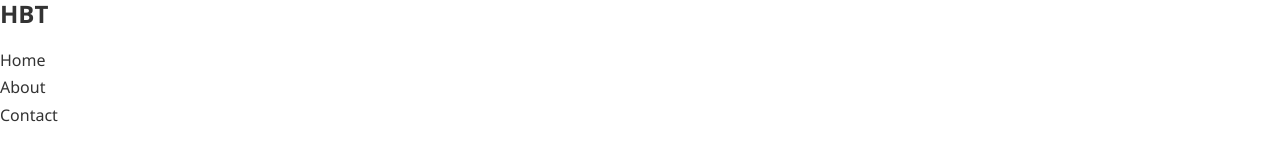
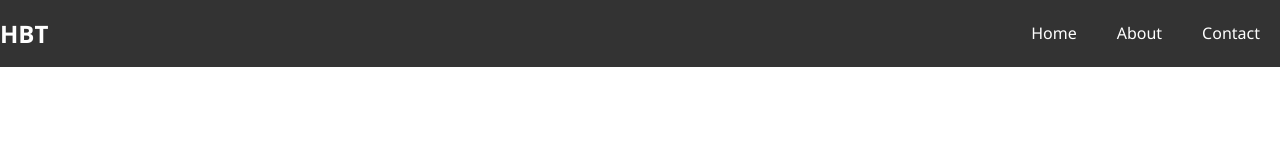
Before and after one commit to Peacesandy/Hotel-Website, a plain HTML site: page index.html in a window 1280 px wide. Drawn offline with Linux system fonts and the light colour scheme; files that its build step writes are made by us from their sources.

Commit message:
finished styling the navbar

```diff
--- a/CSS/style.css
+++ b/CSS/style.css
@@ -18,3 +18,37 @@ a{
 h1,h2,h3{
     padding-bottom: 20px;
 }
+
+p{
+    margin: 10px 0;
+}
+
+/*Navbar*/
+#navbar{
+    background: #333;
+    color: #fff;
+    overflow: auto;
+}
+
+#navbar a {
+    color: #fff;
+}
+
+#navbar h1{
+    float: left;
+    padding-top: 20px;
+}
+
+#navbar ul{
+    list-style: none;
+    float: right;
+}
+
+#navbar ul li{
+    float: left;
+}
+
+#navbar ul li a {
+    display: block;
+    padding: 20px;
+}
--- a/index.html
+++ b/index.html
@@ -5,7 +5,7 @@
     <meta name="viewport" content="width=device-width, initial-scale=1.0">
     <meta name="description" content="welcome to the most extraordinary hotel in Boston Massachusetts">
     <meta name="keywords" content="hotel,boston hotel, new england hotel">
-    <link rel="stylesheet" href="style.css">
+    <link rel="stylesheet" href="/CSS/style.css">
     <title>Hotel BT | Welcome</title>
 </head>
 <body>
```
